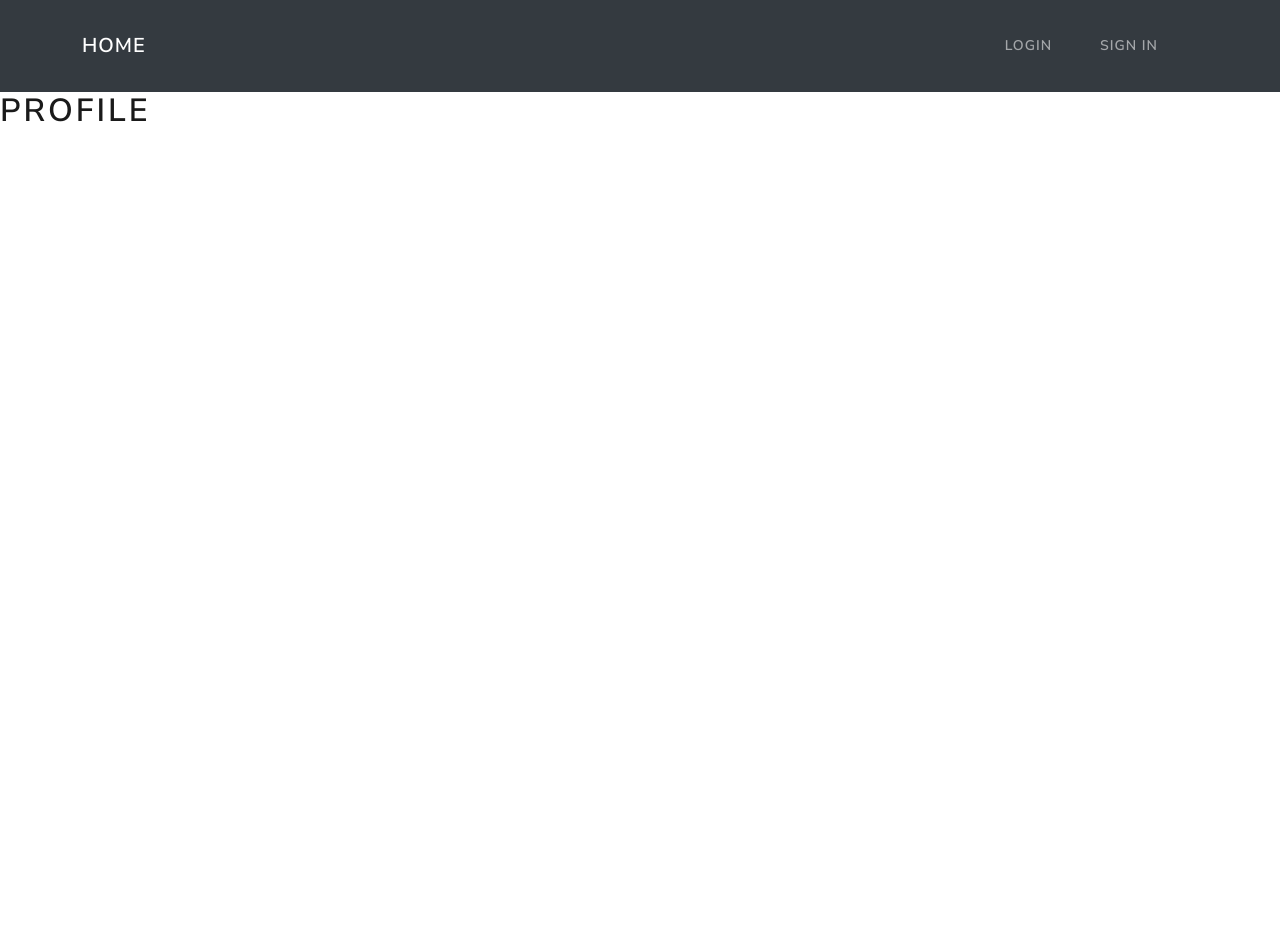
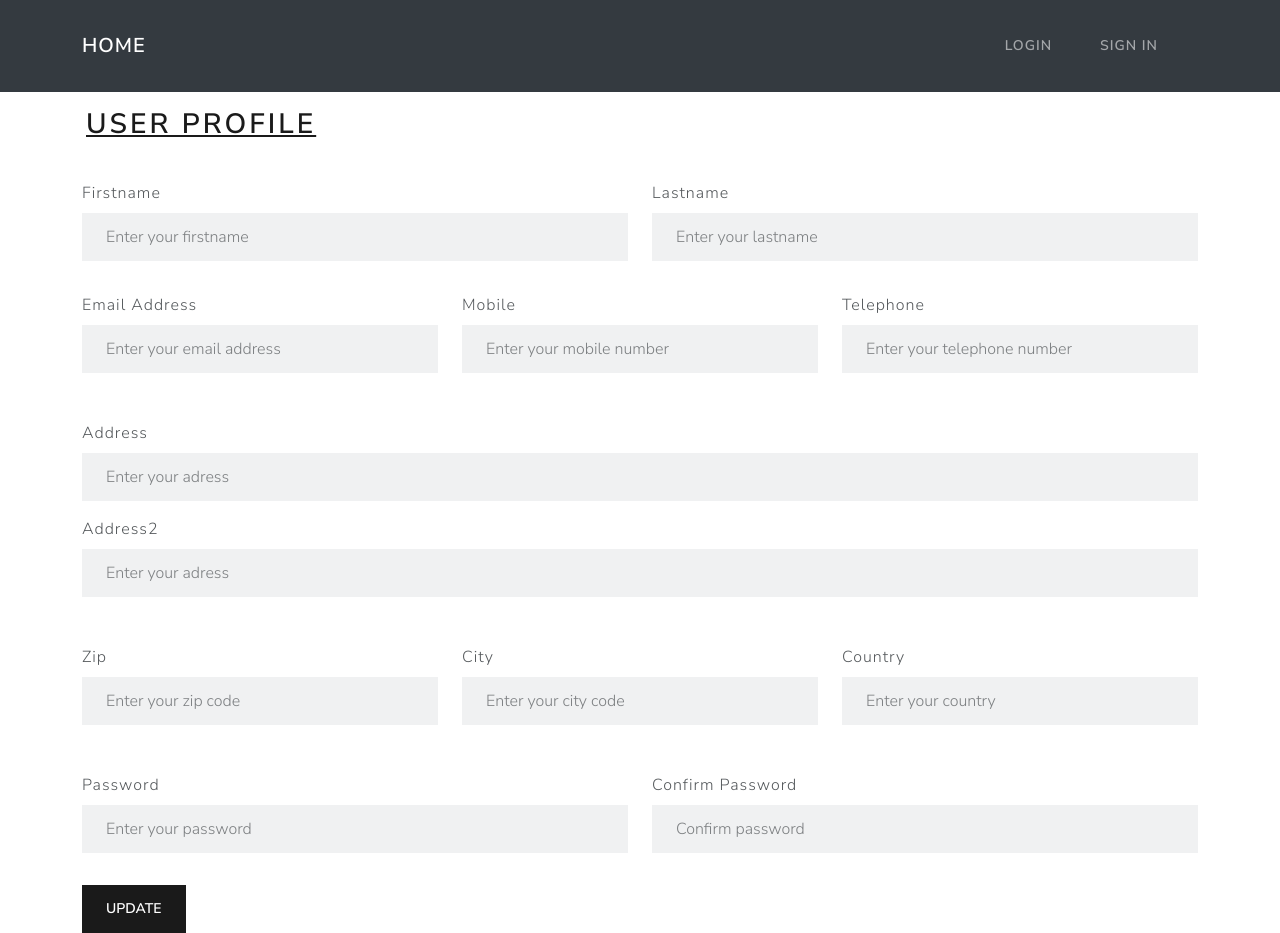
Before and after one commit to Frisianrage/application-tracker-frontend, a React (Create React App) app: page /profile in a window 1280 px wide. Before the commit the page ends 800 px from the top, so only its background shows below. Built offline with nearby package versions, Linux system fonts and the light colour scheme; no server answers.

Commit message:
finished profilescreen
finished profilescreen

getvUser and update User incl. update password

```diff
--- a/public/index.html
+++ b/public/index.html
@@ -1,43 +1,14 @@
 <!DOCTYPE html>
+
 <html lang="en">
   <head>
     <meta charset="utf-8" />
-    <link rel="icon" href="%PUBLIC_URL%/favicon.ico" />
     <meta name="viewport" content="width=device-width, initial-scale=1" />
     <meta name="theme-color" content="#000000" />
-    <meta
-      name="description"
-      content="Web site created using create-react-app"
-    />
-    <link rel="apple-touch-icon" href="%PUBLIC_URL%/logo192.png" />
-    <!--
-      manifest.json provides metadata used when your web app is installed on a
-      user's mobile device or desktop. See https://developers.google.com/web/fundamentals/web-app-manifest/
-    -->
-    <link rel="manifest" href="%PUBLIC_URL%/manifest.json" />
-    <!--
-      Notice the use of %PUBLIC_URL% in the tags above.
-      It will be replaced with the URL of the `public` folder during the build.
-      Only files inside the `public` folder can be referenced from the HTML.
-
-      Unlike "/favicon.ico" or "favicon.ico", "%PUBLIC_URL%/favicon.ico" will
-      work correctly both with client-side routing and a non-root public URL.
-      Learn how to configure a non-root public URL by running `npm run build`.
-    -->
-    <title>React App</title>
+    <meta name="description" content="Application Tracker"/>
+    <title>Application Tracker</title>
   </head>
   <body>
-    <noscript>You need to enable JavaScript to run this app.</noscript>
     <div id="root"></div>
-    <!--
-      This HTML file is a template.
-      If you open it directly in the browser, you will see an empty page.
-
-      You can add webfonts, meta tags, or analytics to this file.
-      The build step will place the bundled scripts into the <body> tag.
-
-      To begin the development, run `npm start` or `yarn start`.
-      To create a production bundle, use `npm run build` or `yarn build`.
-    -->
   </body>
 </html>
--- a/src/screens/ProfileScreen.js
+++ b/src/screens/ProfileScreen.js
@@ -1,9 +1,152 @@
-import React from 'react'
+import React, {useState, useEffect} from 'react'
+import axios from 'axios'
+import {Container, Button, Form, Row, Col} from 'react-bootstrap'
 
-function ProfileScreen() {
-  return (
-        <h1>Profile</h1>
-  );
+const ProfileScreen = () => {
+    const [firstName, setFirstName] = useState('')
+    const [lastName, setLastName] = useState('')
+    const [email, setEmail] = useState('')
+    const [address, setAddress] = useState('')
+    const [addressTwo, setAddressTwo] = useState('')
+    const [zipCode, setZipCode] = useState('')
+    const [city, setCity] = useState('')
+    const [country, setCountry] = useState('')
+    const [mobile, setMobile] = useState('')
+    const [telephone, setTelephone] = useState('')
+    const [resume, setResume] = useState('')
+    const [password, setPassword] = useState('')
+    const [confirmPassword, setConfirmPassword] = useState('')
+
+    const token = localStorage.getItem('jwtToken')
+
+    const config = {
+      headers: {
+          'Content-Type': 'application/json',
+          'Authorization': `Bearer ${token}`
+      }
+    }
+
+    const getUser = async () => {
+      const {data} = await axios.get('/api/users/profile', config)
+
+      if(data) {
+        setFirstName(data.firstname)
+        setLastName(data.lastname)
+        setEmail(data.email)
+        setAddress(data.address?.address)
+        setAddressTwo(data.address?.addressTwo)
+        setZipCode(data.address?.zip_code)
+        setCity(data.address?.city)
+        setCountry(data.address?.country)
+        setMobile(data.mobile)
+        setTelephone(data.telephone)
+        setResume(data.resume?.content)
+      }
+    }
+
+    const updateUser = async () => {
+      await axios.put('/api/users/profile', {firstName, lastName, address, addressTwo, city, zipCode, country, mobile, telephone, email}, config)
+    }
+
+    useEffect(() => {
+      getUser()
+    },[])
+
+    const submitHandler = (e) => {
+        e.preventDefault()
+
+        if(password !== confirmPassword) {
+          console.log('Password do not match!')
+      } else {
+          updateUser()
+      }
+    }
+
+    if(resume){
+      console.log(resume)
+    }
+
+    /*
+     <Form.Group as={Col} controlId='resume'>
+                    <Form.Label>Resume</Form.Label>
+                    <Form.Control type='resume' placeholder='Enter your resume' value={resume} onChange={(e) => setResume(e.target.value)}></Form.Control>
+                </Form.Group>
+    */
+
+    return (
+      <Container>
+        <Row>
+            <h2 className="p-3"><u>User Profile</u></h2>
+            <Form onSubmit={submitHandler}>
+
+
+              <Row className="my-3">
+                <Form.Group as={Col} controlId='firstname'>
+                    <Form.Label>Firstname</Form.Label>
+                    <Form.Control type='firstname' placeholder='Enter your firstname' value={firstName} onChange={(e) => setFirstName(e.target.value)}></Form.Control>
+                </Form.Group>
+                <Form.Group as={Col} controlId='lastname'>
+                    <Form.Label>Lastname</Form.Label>
+                    <Form.Control type='lastname' placeholder='Enter your lastname' value={lastName} onChange={(e) => setLastName(e.target.value)}></Form.Control>
+                </Form.Group>
+              </Row>
+              <Row className="my-3 py-3">
+                <Form.Group as={Col} controlId='email'>
+                    <Form.Label>Email Address</Form.Label>
+                    <Form.Control type='email' placeholder='Enter your email address' value={email} onChange={(e) => setEmail(e.target.value)}></Form.Control>
+                </Form.Group>
+                <Form.Group as={Col} controlId='mobile'>
+                    <Form.Label>Mobile</Form.Label>
+                    <Form.Control type='mobile' placeholder='Enter your mobile number' value={mobile} onChange={(e) => setMobile(e.target.value)}></Form.Control>
+                </Form.Group>
+                <Form.Group as={Col} controlId='telephone'>
+                    <Form.Label>Telephone</Form.Label>
+                    <Form.Control type='telephone' placeholder='Enter your telephone number' value={telephone} onChange={(e) => setTelephone(e.target.value)}></Form.Control>
+                </Form.Group>
+              </Row>
+              <Row className="my-3 py-3">
+                  <Form.Group controlId='address'>
+                      <Form.Label>Address</Form.Label>
+                      <Form.Control type='adress' placeholder='Enter your adress' value={address} onChange={(e) => setAddress(e.target.value)}></Form.Control>
+                  </Form.Group>
+                  <Form.Group controlId='addressTwo' className="pt-3">
+                      <Form.Label>Address2</Form.Label>
+                      <Form.Control type='adressTwo' placeholder='Enter your adress' value={addressTwo} onChange={(e) => setAddressTwo(e.target.value)}></Form.Control>
+                  </Form.Group>
+              </Row>
+              <Row className="my-3 py-3">
+                  <Form.Group as={Col} controlId='zip'>
+                      <Form.Label>Zip</Form.Label>
+                      <Form.Control type='zip' placeholder='Enter your zip code' value={zipCode} onChange={(e) => setZipCode(e.target.value)}></Form.Control>
+                  </Form.Group>
+                  <Form.Group as={Col} controlId='city'>
+                      <Form.Label>City</Form.Label>
+                      <Form.Control type='city' placeholder='Enter your city code' value={city} onChange={(e) => setCity(e.target.value)}></Form.Control>
+                  </Form.Group>
+                  <Form.Group as={Col} controlId='country'>
+                      <Form.Label>Country</Form.Label>
+                      <Form.Control type='country' placeholder='Enter your country' value={country} onChange={(e) => setCountry(e.target.value)}></Form.Control>
+                </Form.Group>
+              </Row>
+              <Row className="my-3 py-3">
+              <Form.Group as={Col} controlId='password'>
+                  <Form.Label>Password</Form.Label>
+                  <Form.Control type='password' placeholder='Enter your password' value={password} onChange={(e) => setPassword(e.target.value)}></Form.Control>
+              </Form.Group>
+              <Form.Group as={Col} controlId='confirmPassword'>
+                  <Form.Label>Confirm Password</Form.Label>
+                  <Form.Control type='password' placeholder='Confirm password' value={confirmPassword} onChange={(e) => setConfirmPassword(e.target.value)}></Form.Control>
+              </Form.Group>
+              </Row>
+              <Button type='submit' variant='primary'>
+                  Update
+              </Button>
+            </Form>
+        </Row>
+      </Container>
+
+    )
 }
 
+
 export default ProfileScreen
```
